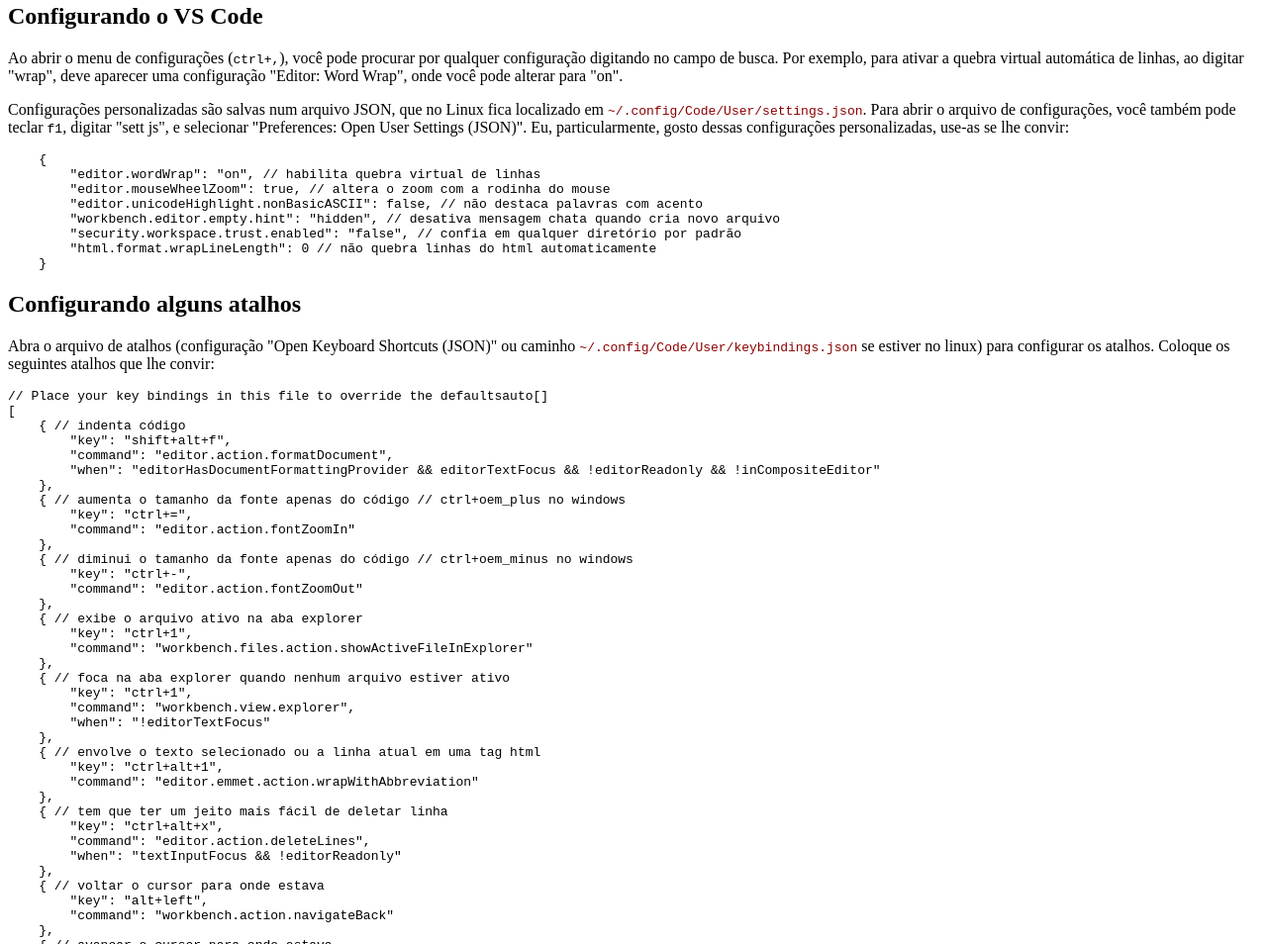
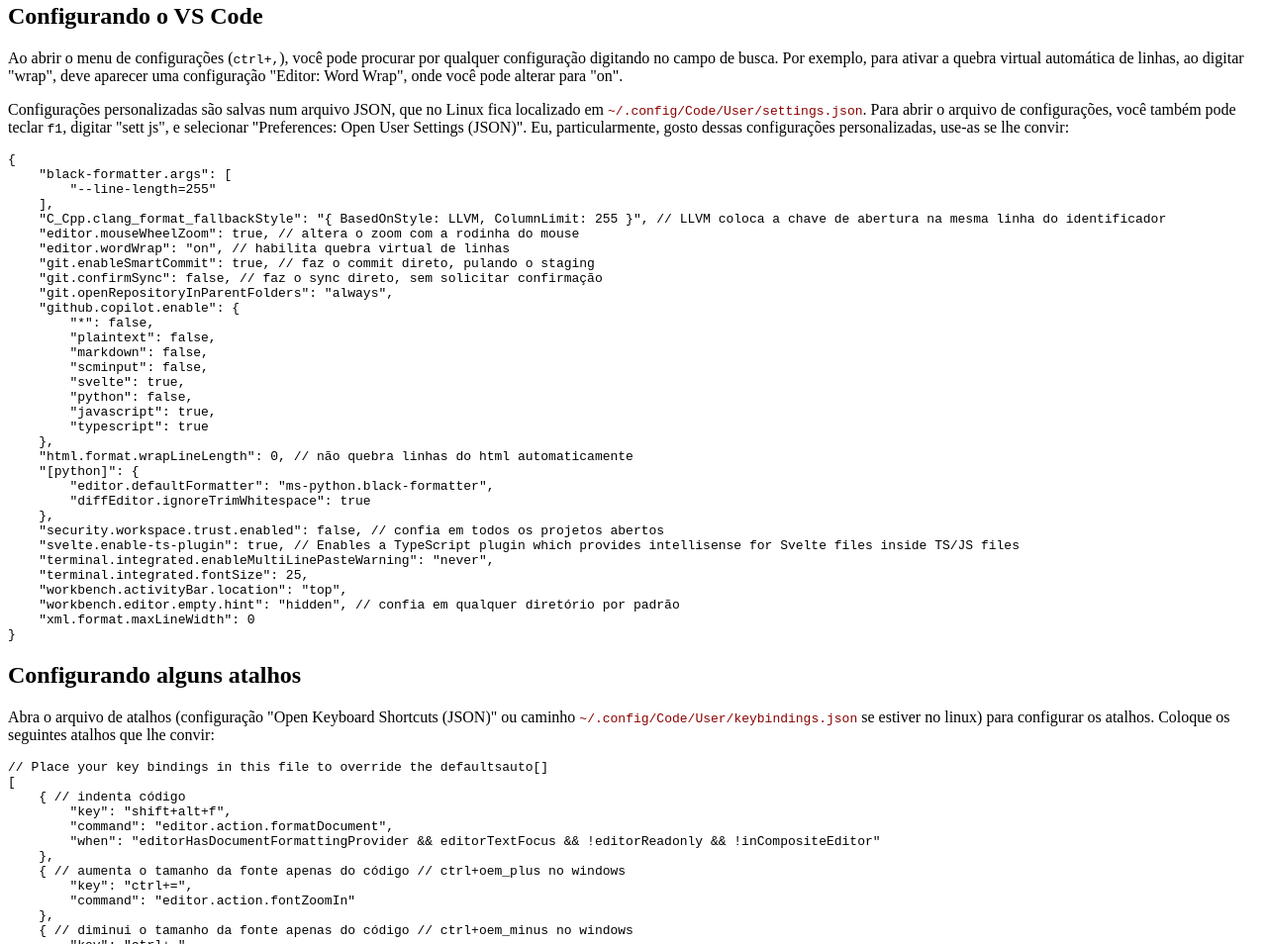
Before and after one commit to pedrosiqueira/Tutoriais, a plain HTML site: page tutorial-vscode.html in a window 1280 px wide. Shown: the part 1582-2536 px from the top of the page at 99% size. Drawn offline with Linux system fonts and the light colour scheme.

Commit message:
atualização

```diff
--- a/tutorial-vscode.html
+++ b/tutorial-vscode.html
@@ -97,16 +97,39 @@
     <h2>Configurando o VS Code</h2>
     <p>Ao abrir o menu de configurações (<kbd>ctrl+,</kbd>), você pode procurar por qualquer configuração digitando no campo de busca. Por exemplo, para ativar a quebra virtual automática de linhas, ao digitar "wrap", deve aparecer uma configuração "Editor: Word Wrap", onde você pode alterar para "on".</p>
     <p>Configurações personalizadas são salvas num arquivo JSON, que no Linux fica localizado em <code>~/.config/Code/User/settings.json</code>. Para abrir o arquivo de configurações, você também pode teclar <kbd>f1</kbd>, digitar "sett js", e selecionar "Preferences: Open User Settings (JSON)". Eu, particularmente, gosto dessas configurações personalizadas, use-as se lhe convir:</p>
-    <pre>
-    {
-        "editor.wordWrap": "on", // habilita quebra virtual de linhas
-        "editor.mouseWheelZoom": true, // altera o zoom com a rodinha do mouse
-        "editor.unicodeHighlight.nonBasicASCII": false, // não destaca palavras com acento
-        "workbench.editor.empty.hint": "hidden", // desativa mensagem chata quando cria novo arquivo
-        "security.workspace.trust.enabled": "false", // confia em qualquer diretório por padrão
-        "html.format.wrapLineLength": 0 // não quebra linhas do html automaticamente
-    }
-</pre>
+    <pre>{
+    "black-formatter.args": [
+        "--line-length=255"
+    ],
+    "C_Cpp.clang_format_fallbackStyle": "{ BasedOnStyle: LLVM, ColumnLimit: 255 }", // LLVM coloca a chave de abertura na mesma linha do identificador
+    "editor.mouseWheelZoom": true, // altera o zoom com a rodinha do mouse
+    "editor.wordWrap": "on", // habilita quebra virtual de linhas
+    "git.enableSmartCommit": true, // faz o commit direto, pulando o staging
+    "git.confirmSync": false, // faz o sync direto, sem solicitar confirmação
+    "git.openRepositoryInParentFolders": "always",
+    "github.copilot.enable": {
+        "*": false,
+        "plaintext": false,
+        "markdown": false,
+        "scminput": false,
+        "svelte": true,
+        "python": false,
+        "javascript": true,
+        "typescript": true
+    },
+    "html.format.wrapLineLength": 0, // não quebra linhas do html automaticamente
+    "[python]": {
+        "editor.defaultFormatter": "ms-python.black-formatter",
+        "diffEditor.ignoreTrimWhitespace": true
+    },
+    "security.workspace.trust.enabled": false, // confia em todos os projetos abertos
+    "svelte.enable-ts-plugin": true, // Enables a TypeScript plugin which provides intellisense for Svelte files inside TS/JS files
+    "terminal.integrated.enableMultiLinePasteWarning": "never",
+    "terminal.integrated.fontSize": 25,
+    "workbench.activityBar.location": "top",
+    "workbench.editor.empty.hint": "hidden", // confia em qualquer diretório por padrão
+    "xml.format.maxLineWidth": 0
+}</pre>
 
     <h2 id="configurando-alguns-atalhos">Configurando alguns atalhos</h2>
     <p>Abra o arquivo de atalhos (configuração "Open Keyboard Shortcuts (JSON)" ou caminho <code>~/.config/Code/User/keybindings.json</code> se estiver no linux) para configurar os atalhos. Coloque os seguintes atalhos que lhe convir:</p>
@@ -162,7 +185,7 @@
         "command": "editor.action.commentLine",
         "when": "editorTextFocus && !editorReadonly"
     },
-    { // alterna a visibilidade da barra de atividades (barra lateral) // "ctrl+abnt_c1" no windows
+    { // alterna a visibilidade da barra de atividades (barra lateral) // "ctrl+abnt_c1" no windows, ou "ctrl+[IntlRo]", dependendo do teclado
         "key": "ctrl+/",
         "command": "workbench.action.toggleActivityBarVisibility"
     },
@@ -184,6 +207,10 @@
         "key": "ctrl+f10",
         "command": "workbench.action.toggleMaximizedPanel"
     },
+    { // seleciona a ocorrência anterior da mesma palavra selecionada
+        "key": "ctrl+alt+d",
+        "command": "editor.action.addSelectionToPreviousFindMatch"
+    },
     { // remap toggle bold on extension yzhang.markdown-all-in-one
         "key": "ctrl+k b",
         "command": "markdown.extension.editing.toggleBold",
@@ -203,6 +230,11 @@
         "key": "ctrl+shift+v",
         "command": "-markdown.showPreview",
         "when": "!notebookEditorFocused && editorLangId == 'markdown'"
+    },
+    { // remove esse atalho do copilot, que sobrescreve comando de pular pra linha de baixo
+        "key": "ctrl+enter",
+        "command": "-github.copilot.generate",
+        "when": "editorTextFocus && github.copilot.activated && !commentEditorFocused"
     }
 ]</pre>
 
```
Also changed, not shown: davinci resolve atalho shortcut key.txt, 1 other file.
